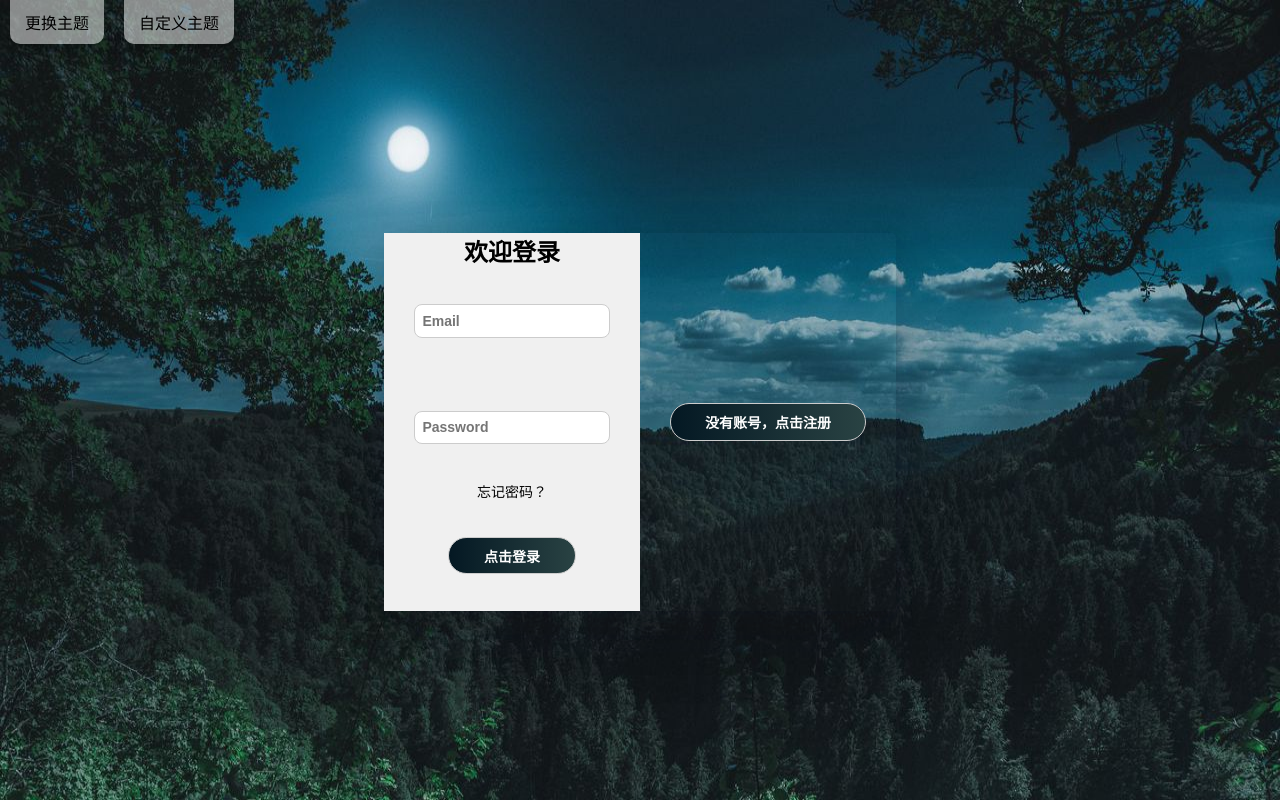
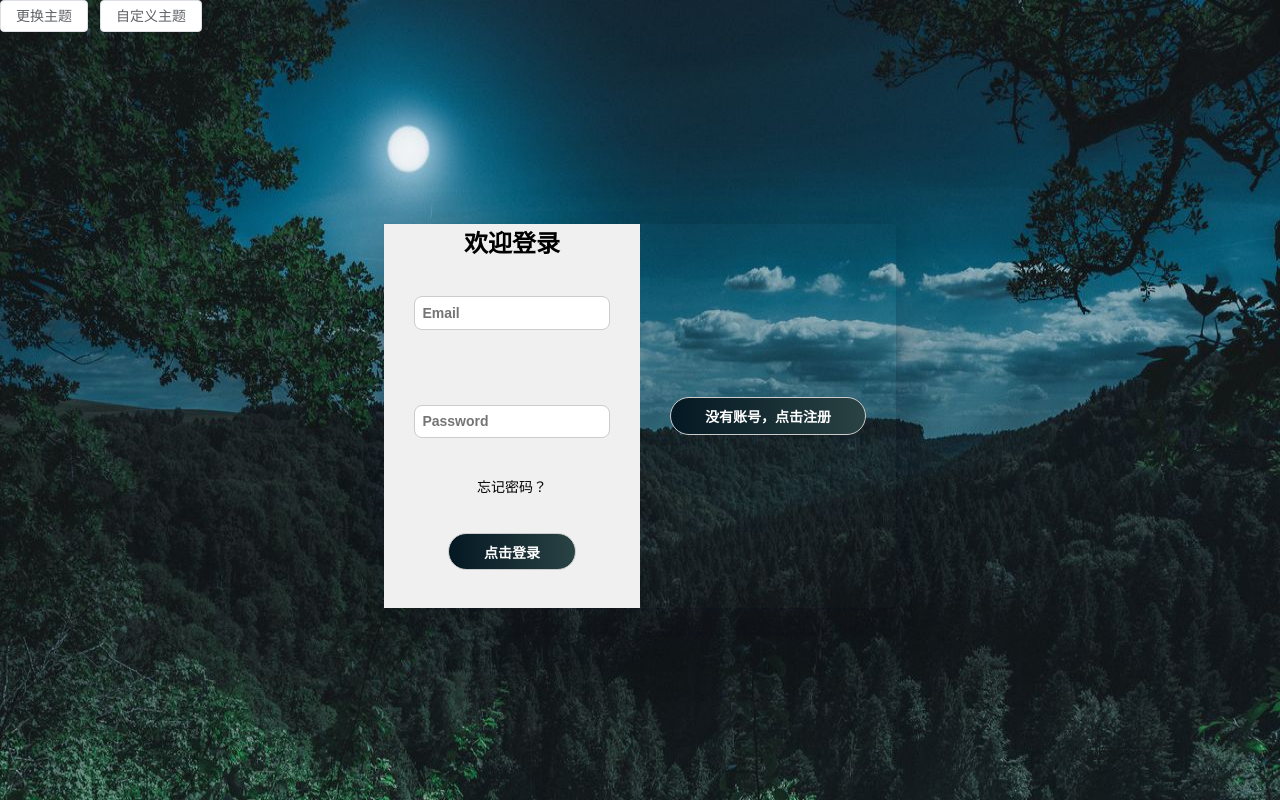
Before and after one commit to Dtnks/Ha, a Vue app: page /login in a window 1280 px wide. Built offline with nearby package versions, Linux system fonts and the light colour scheme.

Commit message:
添加element支持，更换主题的按钮使用el-button代替

```diff
--- a/package.json
+++ b/package.json
@@ -11,6 +11,7 @@
     "type-check": "vue-tsc --build --force"
   },
   "dependencies": {
+    "element-plus": "^2.6.3",
     "pinia": "^2.1.7",
     "vue": "^3.4.21",
     "vue-router": "^4.3.0"
@@ -22,6 +23,8 @@
     "@vue/tsconfig": "^0.5.1",
     "npm-run-all2": "^6.1.2",
     "typescript": "~5.4.0",
+    "unplugin-auto-import": "^0.17.5",
+    "unplugin-vue-components": "^0.26.0",
     "vite": "^5.1.6",
     "vue-tsc": "^2.0.6"
   }
--- a/src/App.vue
+++ b/src/App.vue
@@ -76,13 +76,15 @@
   <div id="app">
       <div id="theme">
         <ul>
-          <li @click="changetheme">更换主题</li>
-          <li @click="personalize">自定义主题</li>
+          <el-button @click="changetheme">更换主题</el-button>
+          <el-button @click="personalize">自定义主题</el-button>
         </ul>
       </div>
     <div class="show">
+
       <RouterView :linnear="theme.linnear"></RouterView>
     </div>
+
   </div>
 </template>
 <style scoped>
--- a/vite.config.ts
+++ b/vite.config.ts
@@ -2,11 +2,20 @@ import { fileURLToPath, URL } from 'node:url'
 
 import { defineConfig } from 'vite'
 import vue from '@vitejs/plugin-vue'
+import AutoImport from 'unplugin-auto-import/vite'
+import Components from 'unplugin-vue-components/vite'
+import { ElementPlusResolver } from 'unplugin-vue-components/resolvers'
 
 // https://vitejs.dev/config/
 export default defineConfig({
   plugins: [
     vue(),
+    AutoImport({
+      resolvers: [ElementPlusResolver()],
+    }),
+    Components({
+      resolvers: [ElementPlusResolver()],
+    }),
   ],
   resolve: {
     alias: {
```
Also changed, not shown: auto-imports.d.ts (added, +9 -0 lines), components.d.ts (added, +14 -0 lines), 1 other file (tests, documents, lock files or other folders).
